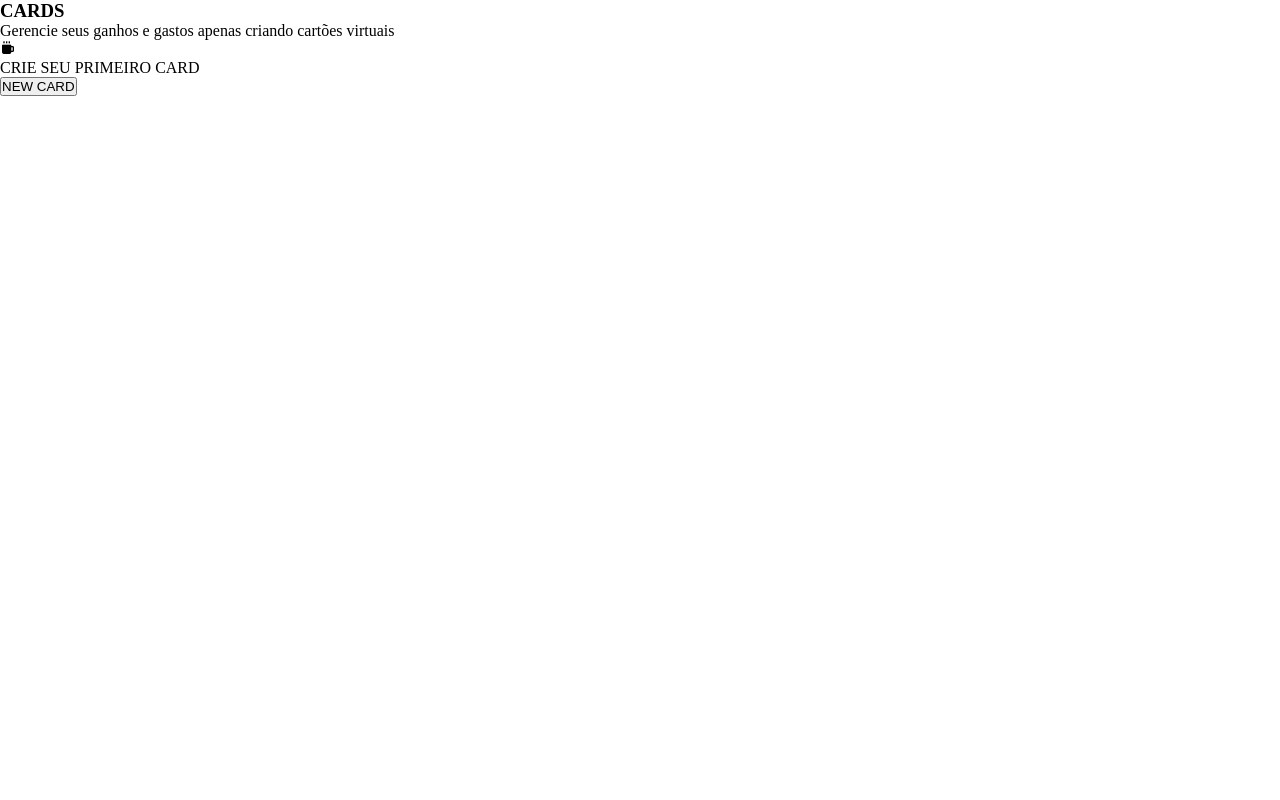
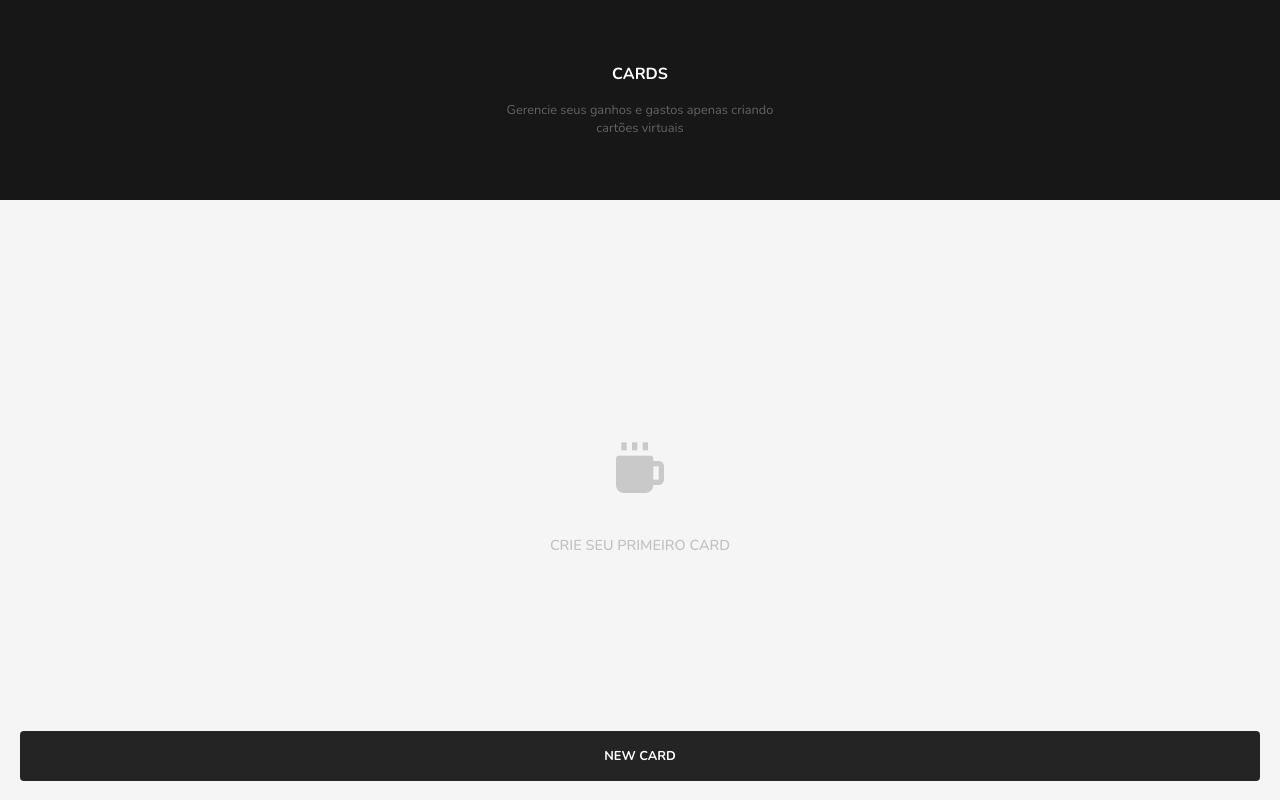
Before and after one commit to lukasapollo/wallet-finance, a plain HTML site: page index.html in a window 1280 px wide. Drawn offline with nearby package versions, Linux system fonts and the light colour scheme.

Commit message:
Primeira tela finalizada

```diff
--- a/CSS/all.css
+++ b/CSS/all.css
@@ -1,2 +1,4 @@
 @import "reset.css";
 @import "header.css";
+@import "buttonNewCard.css";
+@import "section-cards.css";
--- /dev/null
+++ b/CSS/buttonNewCard.css
@@ -0,0 +1,25 @@
+.cx-button {
+   padding: 0 20px;
+   position: fixed;
+   width: 100%;
+   height: auto;
+   bottom: 19px;
+}
+
+.cx-button button{
+    width: 100%;
+    background-color: #242424;
+    color: #fff;
+    font-weight: bold;
+    font-family: "Nunito";
+    border: none;
+    border-radius: 4px;
+    height: 50px;
+    font-size: 0.8rem;
+    cursor: pointer;
+}
+
+.cx-button button:hover{
+    background-color: #242424;
+    box-shadow: 0px 0px 2px 3px rgb(99 2 204);
+}
--- a/CSS/header.css
+++ b/CSS/header.css
@@ -0,0 +1,28 @@
+header {
+    background-color: #171717;
+    color: #fff;
+    height: 200px;
+    display: flex;
+    justify-content: center;
+    align-items: center;
+}
+
+header .header{
+    width: 300px;
+    height: 150px;
+    display: flex;
+    flex-direction: column;
+    gap: 1rem;
+    justify-content: center;
+    align-items: center;
+    text-align: center;
+}
+
+header .header h2{
+    font-size: 1em;
+}
+
+header .header p{
+    font-size:0.8em;
+    color: #636363;
+}
--- a/CSS/reset.css
+++ b/CSS/reset.css
@@ -3,3 +3,8 @@
     padding: 0;
     box-sizing: border-box;
 }
+
+body {
+    background-color: #F5F5F5;
+    font-family: "Nunito";
+}
--- /dev/null
+++ b/CSS/section-cards.css
@@ -0,0 +1,28 @@
+section.container-body{
+    display: flex;
+    flex-direction: column;
+    justify-content: center;
+    align-items: center;
+    height: 74vh;
+}
+
+.container-icons{
+    width: 218px;
+    height: 134px;
+    display: flex;
+    flex-direction: column;
+    justify-content: center;
+    align-items: center;
+    gap: 2rem;
+}
+
+.container-icons i{
+    font-size: 4rem;
+    color: #0000002d;
+}
+
+.container-icons p{
+    font-size: 0.9rem;
+    color: #00000034;
+    font-weight: 600;
+}
--- a/index.html
+++ b/index.html
@@ -5,13 +5,16 @@
     <meta http-equiv="X-UA-Compatible" content="IE=edge">
     <meta name="viewport" content="width=device-width, initial-scale=1.0">
     <link href='https://unpkg.com/boxicons@2.1.2/css/boxicons.min.css' rel='stylesheet'>
+    <link rel="preconnect" href="https://fonts.googleapis.com">
+    <link rel="preconnect" href="https://fonts.gstatic.com" crossorigin>
+    <link href="https://fonts.googleapis.com/css2?family=Nunito:wght@200;300;400;500;600;700;800;900&display=swap" rel="stylesheet">
     <link rel="stylesheet" href="./CSS/all.css">
     <title>Wallet finance</title>
 </head>
 <body>
     <header>
         <div class="header">
-            <h3>CARDS</h3>
+            <h2>CARDS</h2>
             <P>
                 Gerencie seus ganhos e gastos
                 apenas criando cartões virtuais
@@ -19,17 +22,17 @@
         </div>
     </header>
 
-    <div class="container">
+    <section class="container-body">
         <div class="container-icons">
             <div class="cx-icon">
                 <i class='bx bxs-coffee'></i>
             </div>
             <p>CRIE SEU PRIMEIRO CARD</p>
         </div>
-    </div>
+    </section>
 
-    <div class="cx-button">
+    <section class="cx-button">
         <button>NEW CARD</button>
-    </div>
+    </section>
 </body>
 </html>
```
